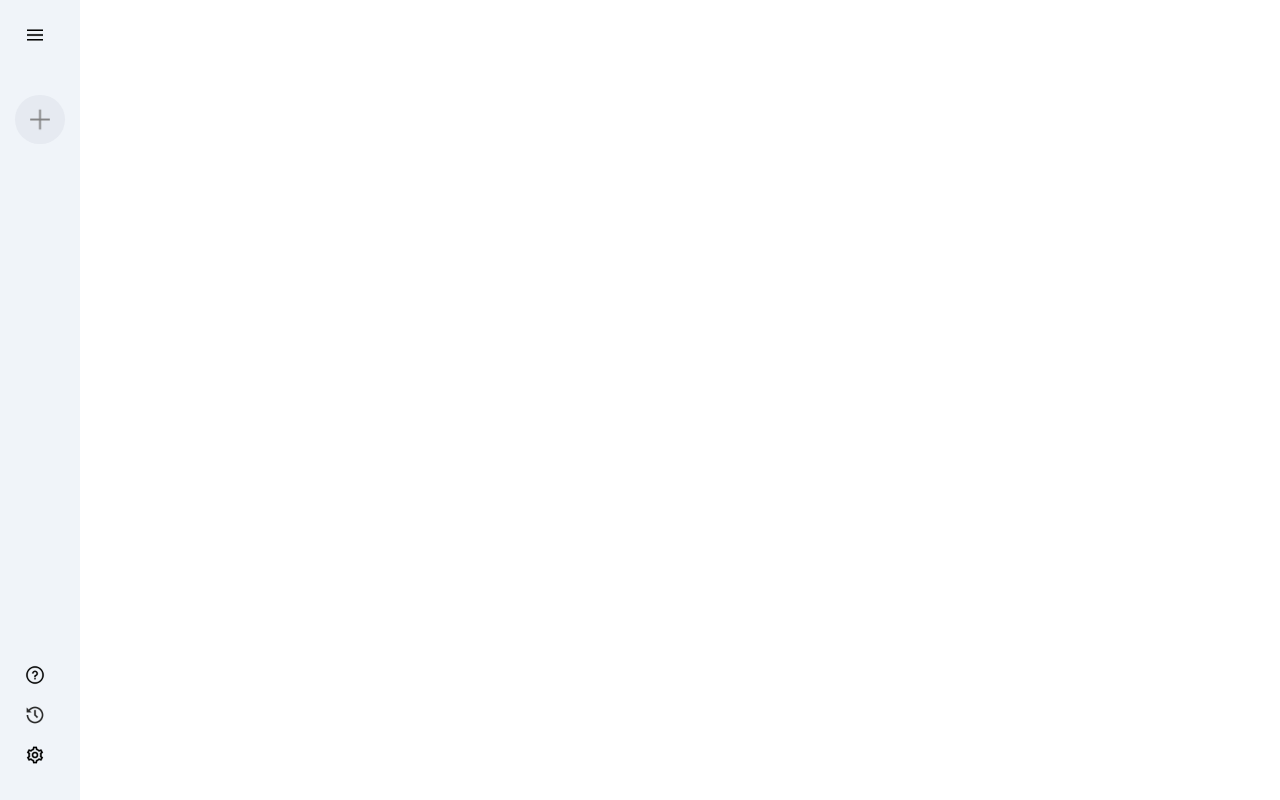
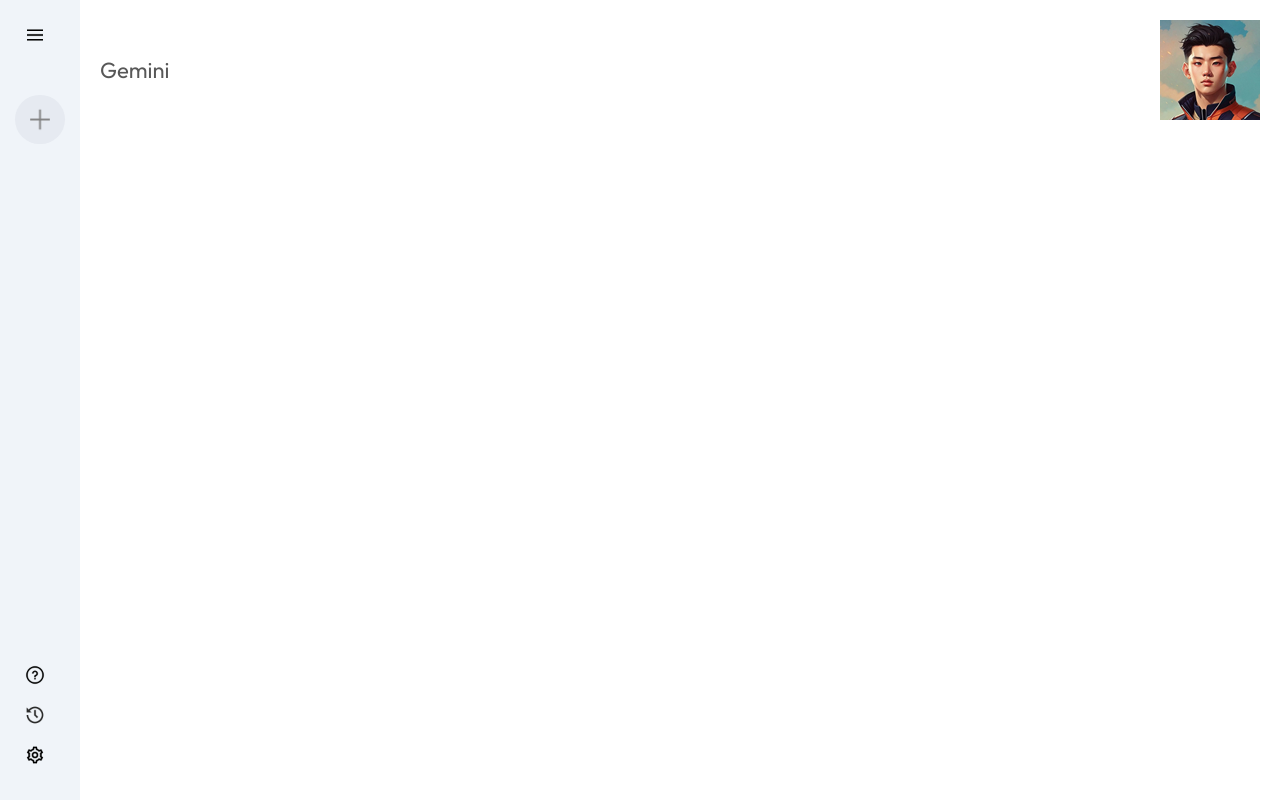
Before and after one commit to SGreen24/GojoGPT, a React (Vite) app in the folder SearchEngine/: page / in a window 1280 px wide. Built offline with nearby package versions, Linux system fonts and the light colour scheme.

Commit message:
Working on main interface

```diff
--- a/SearchEngine/src/App.jsx
+++ b/SearchEngine/src/App.jsx
@@ -1,10 +1,12 @@
 import React from 'react'
 import Sidebar from './components/Sidebar/Sidebar'
+import Main from './components/Main/Main'
 
 const App = () => {
   return (
     <>
       <Sidebar/>
+      <Main/>
     </>
   )
 }
--- /dev/null
+++ b/SearchEngine/src/components/Main/Main.css
@@ -0,0 +1,16 @@
+.main{
+    flex: 1;
+    min-height: 100vh;
+    padding-bottom: 15vh;
+    position: relative;
+
+}
+
+.main .nav {
+    display: flex;
+    align-items: center;
+    justify-content: space-between;
+    font-size: 22px;
+    padding: 20px;
+    color: #585858
+}
--- /dev/null
+++ b/SearchEngine/src/components/Main/Main.jsx
@@ -0,0 +1,16 @@
+import React from 'react'
+import './Main.css'
+import { assets } from '../../assets/assets'
+
+const Main = () => {
+  return (
+    <div className='main'>
+        <div className="nav">
+            <p>Gemini</p>
+            <img src={assets.user_icon} alt="" />
+        </div>
+        </div>
+  )
+}
+
+export default Main
--- a/SearchEngine/src/index.css
+++ b/SearchEngine/src/index.css
@@ -1,7 +1,10 @@
+@import url('https://fonts.googleapis.com/css2?family=Outfit:wght@100..900&display=swap');
+
 *{
   padding: 0;
   margin: 0;
   box-sizing: border-box;
+  font-family: Outfit;
 }
 #root{
   min-height: 100vh;
```
